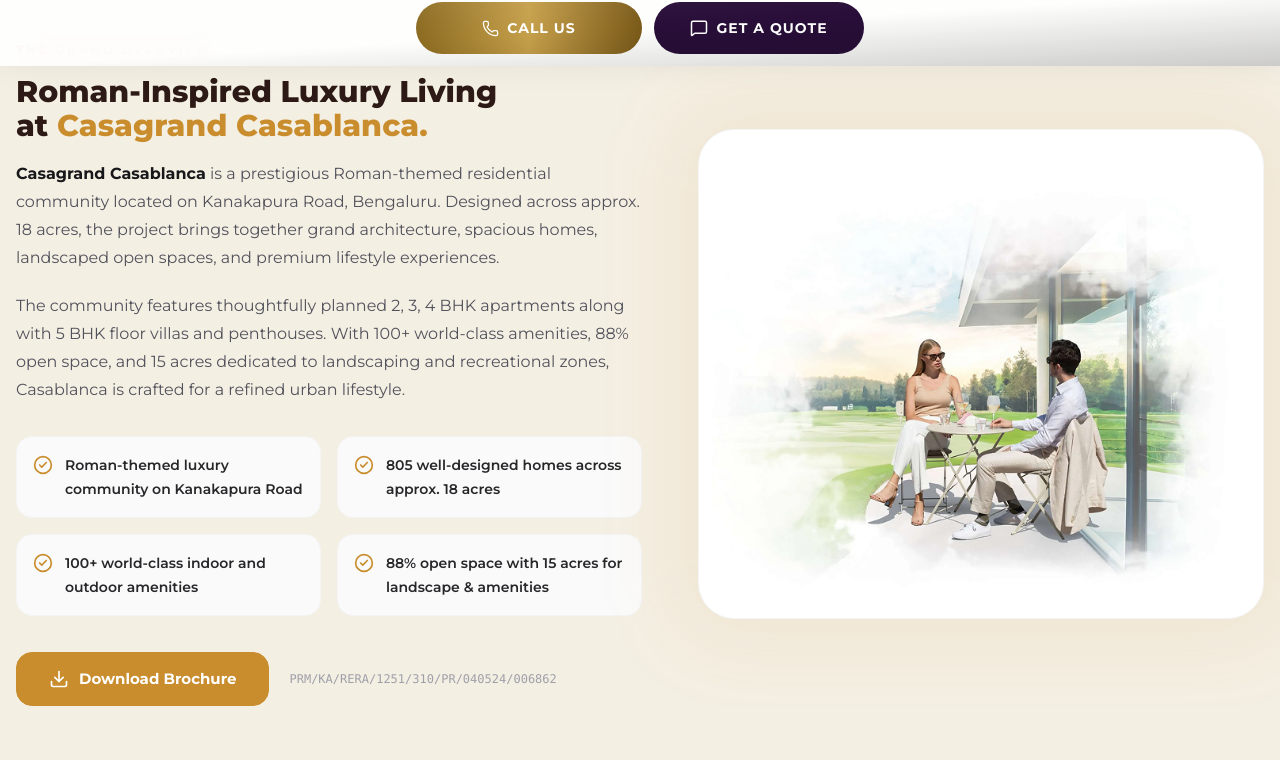
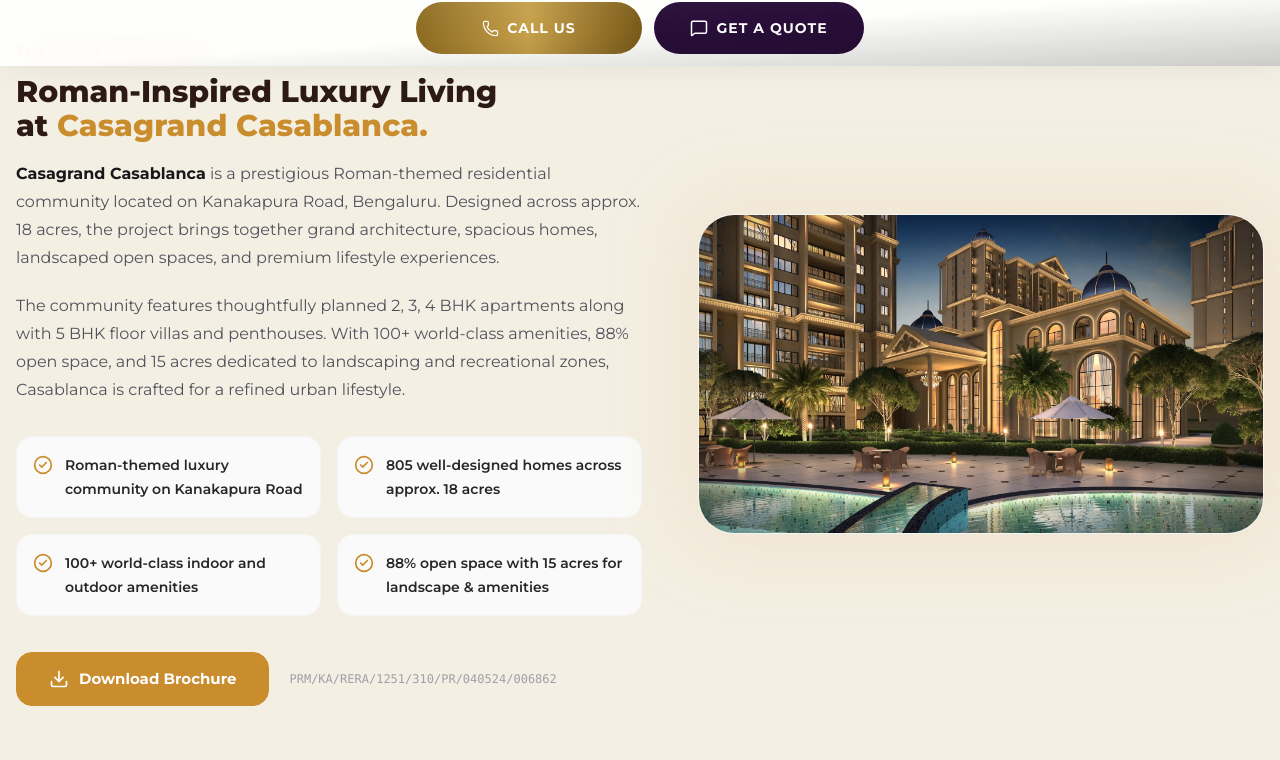
Before and after one commit to harshrao26/Casagrand---3, a Next.js app: page / in a window 1280 px wide. Shown: the part 734-1494 px from the top of the page. Built offline with nearby package versions, Linux system fonts and the light colour scheme.

Commit message:
refactor: update project assets, layout container width, and footer contact details

```diff
--- a/components/Footer.js
+++ b/components/Footer.js
@@ -18,7 +18,7 @@
 
   return (
     <footer className="bg-[var(--secondary-1)] text-white pt-12 md:pt-20 pb-10">
-      <div className="container mx-auto px-4">
+      <div className=" max-w-7xl mx-auto px-4">
         <div className="grid grid-cols-1 md:grid-cols-2 lg:grid-cols-4 gap-8 md:gap-10 mb-10 md:mb-12">
 
           {/* Brand Column */}
@@ -53,12 +53,12 @@
             <ul className="space-y-6">
               <li className="flex items-start space-x-4">
                 <MapPin className="text-[var(--accent)] shrink-0 mt-1" size={20} />
-                <span className="text-white">Vallakkottai, Oragadam, Chennai, Tamil Nadu 602105</span>
+                <span className="text-white">Holiday Village Rd, Vakil Garden City, Mallasandra, Karnataka 560109</span>
               </li>
 
               <li className="flex items-center space-x-4">
                 <Mail className="text-[var(--accent)] shrink-0" size={20} />
-                <a href="mailto:info@casagrand.com" className="text-white hover:text-white transition-colors">info@casagrand.com</a>
+                <a href="mailto:info@casagrandcasablanca.com" className="text-white hover:text-white transition-colors">info@casagrandcasablanca.com</a>
               </li>
             </ul>
           </div>
--- a/components/Overview.js
+++ b/components/Overview.js
@@ -130,9 +130,9 @@
           >
             <div className="absolute -inset-4 rounded-[40px] bg-[var(--accent)]/10 blur-2xl" />
 
-            <div className="relative overflow-hidden rounded-[36px] border border-zinc-100 bg-white p-3  -[0_30px_100px_rgba(0,0,0,0.12)]">
+            <div className="relative overflow-hidden rounded-[36px] border border-zinc-100 bg-white    -[0_30px_100px_rgba(0,0,0,0.12)]">
               <img
-                src="/assets/intro.webp"
+                src="/prop/Copy of Clubhouse Dusk.webp"
                 alt="Casagrand Casablanca Overview"
                 className="h-auto w-full rounded-[28px] object-cover transition-transform duration-700 hover:scale-105"
               />
```
